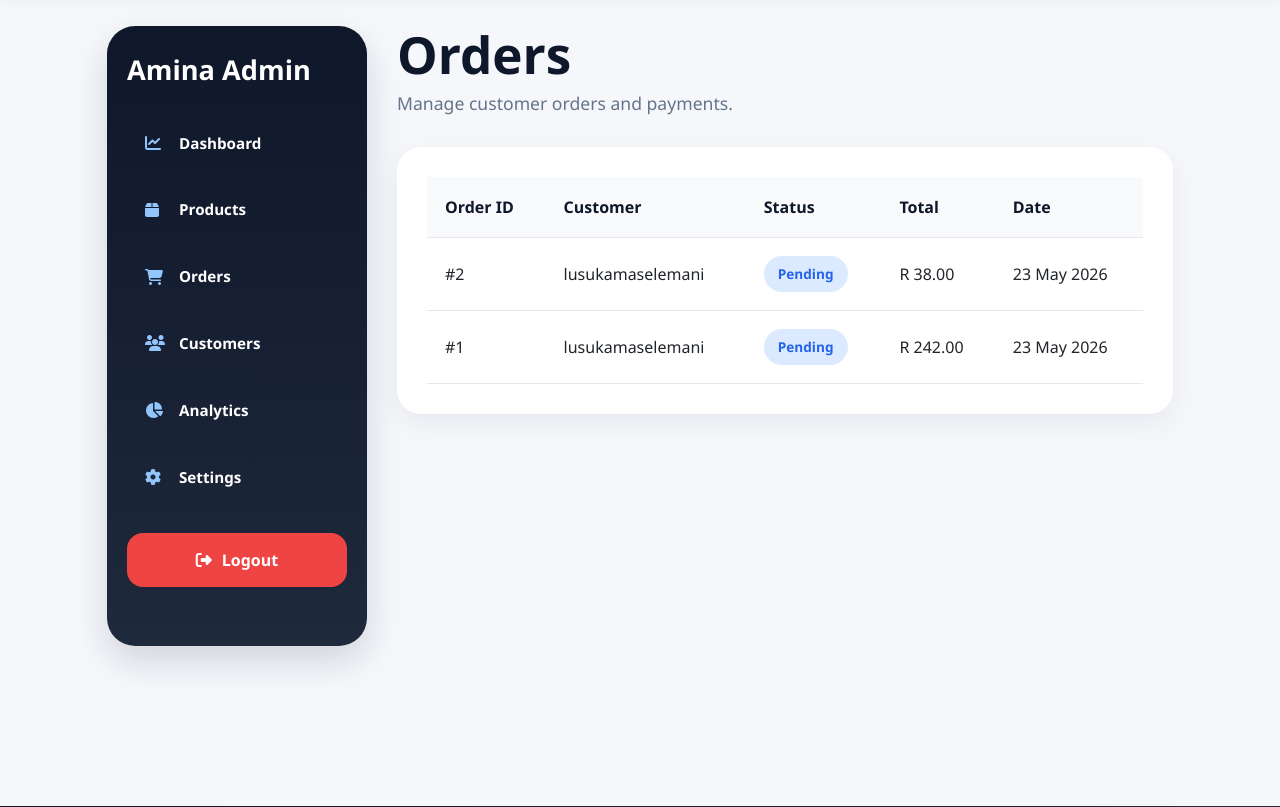
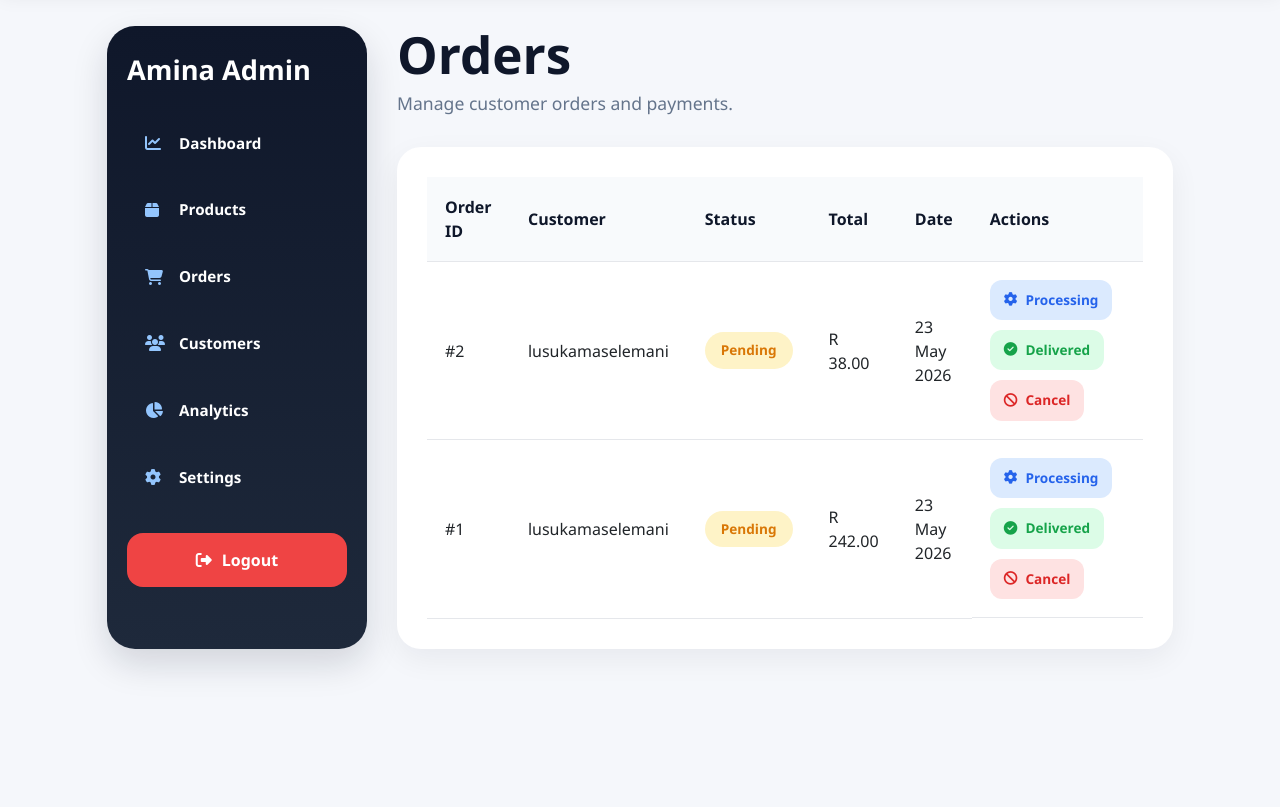
Before and after one commit to lusuJR/django-product-catalog, a Django app: page /dashboard/orders/ in a window 1280 px wide. Shown: the part 171-978 px from the top of the page. Run offline with Django 5.2, Linux system fonts and the light colour scheme; a user stored in the database is signed in; data comes from the database, SQL or seed files in the repository; both versions use the stored data as it was after the commit.

Commit message:
add Admin Order Status Management

```diff
--- a/products/models.py
+++ b/products/models.py
@@ -30,6 +30,7 @@ class Order(models.Model):
         ('Pending', 'Pending'),
         ('Processing', 'Processing'),
         ('Delivered', 'Delivered'),
+         ('Cancelled', 'Cancelled'),
     )
 
     status = models.CharField(
--- a/products/templates/products/admin_orders.html
+++ b/products/templates/products/admin_orders.html
@@ -24,6 +24,7 @@
                         <th>Status</th>
                         <th>Total</th>
                         <th>Date</th>
+                        <th>Actions</th>
                     </tr>
                 </thead>
 
@@ -42,7 +43,7 @@
                         </td>
 
                         <td>
-                            <span class="status-badge">
+                            <span class="status-badge status-{{ order.status|lower }}">
                                 {{ order.status }}
                             </span>
                         </td>
@@ -55,6 +56,36 @@
                             {{ order.created_at|date:"d M Y" }}
                         </td>
 
+                <td class="order-actions">
+
+                    <a href="{% url 'update_order_status' order.id 'Processing' %}"
+                    class="btn-action blue-btn">
+                        <i class="fa-solid fa-gear"></i>
+                        Processing
+                    </a>
+
+                    <a href="{% url 'update_order_status' order.id 'Delivered' %}"
+                    class="btn-action green-btn">
+                        <i class="fa-solid fa-circle-check"></i>
+                        Delivered
+                    </a>
+
+                    <a href="{% url 'update_order_status' order.id 'Cancelled' %}"
+                    class="btn-action red-btn">
+                        <i class="fa-solid fa-ban"></i>
+                        Cancel
+                    </a>
+
+                </td>
+
+                    </tr>
+
+                    {% empty %}
+
+                    <tr>
+                        <td colspan="6" class="empty-table">
+                            No orders available.
+                        </td>
                     </tr>
 
                     {% endfor %}
--- a/products/urls.py
+++ b/products/urls.py
@@ -36,4 +36,9 @@ urlpatterns = [
     path('dashboard/products/add/', views.admin_add_product, name='admin_add_product'),
     path('dashboard/products/edit/<int:pk>/', views.admin_edit_product, name='admin_edit_product'),
     path('dashboard/products/delete/<int:pk>/', views.admin_delete_product, name='admin_delete_product'),
+    path(
+    'dashboard/orders/update/<int:order_id>/<str:status>/',
+    views.update_order_status,
+    name='update_order_status'
+),
 ]
--- a/products/views.py
+++ b/products/views.py
@@ -337,3 +337,13 @@ def admin_delete_product(request, pk):
     return render(request, 'products/admin_delete_product.html', {
         'product': product
     })
+
+@user_passes_test(lambda user: user.is_staff, login_url='login')
+def update_order_status(request, order_id, status):
+
+    order = get_object_or_404(Order, id=order_id)
+
+    order.status = status
+    order.save()
+
+    return redirect('admin_orders')
--- a/static/css/style.css
+++ b/static/css/style.css
@@ -1631,3 +1631,109 @@ h1 {
         grid-template-columns:1fr;
     }
 }
+
+
+.status-badge{
+    padding:8px 16px;
+    border-radius:30px;
+    font-size:0.85rem;
+    font-weight:700;
+}
+
+.status-pending{
+    background:#fef3c7;
+    color:#d97706;
+}
+
+.status-processing{
+    background:#dbeafe;
+    color:#2563eb;
+}
+
+.status-delivered{
+    background:#dcfce7;
+    color:#16a34a;
+}
+
+.status-cancelled{
+    background:#fee2e2;
+    color:#dc2626;
+}
+
+.btn-action{
+    padding:8px 14px;
+    border-radius:10px;
+    text-decoration:none;
+    font-size:0.8rem;
+    font-weight:600;
+    margin-right:8px;
+}
+
+.blue-btn{
+    background:#dbeafe;
+    color:#2563eb;
+}
+
+.green-btn{
+    background:#dcfce7;
+    color:#16a34a;
+}
+
+.red-btn{
+    background:#fee2e2;
+    color:#dc2626;
+}
+
+.admin-table td{
+    vertical-align:middle;
+}
+
+.order-actions{
+    display:flex;
+    gap:10px;
+    align-items:center;
+    flex-wrap:wrap;
+}
+
+.btn-action{
+    display:flex;
+    align-items:center;
+    gap:8px;
+    padding:10px 14px;
+    border-radius:12px;
+    text-decoration:none;
+    font-size:0.85rem;
+    font-weight:700;
+    transition:0.3s;
+    white-space:nowrap;
+}
+
+.blue-btn{
+    background:#dbeafe;
+    color:#2563eb;
+}
+
+.green-btn{
+    background:#dcfce7;
+    color:#16a34a;
+}
+
+.red-btn{
+    background:#fee2e2;
+    color:#dc2626;
+}
+
+.blue-btn:hover{
+    background:#2563eb;
+    color:white;
+}
+
+.green-btn:hover{
+    background:#16a34a;
+    color:white;
+}
+
+.red-btn:hover{
+    background:#dc2626;
+    color:white;
+}
```
Also changed, not shown: db.sqlite3, products/migrations/0004_alter_order_status.py (added).
